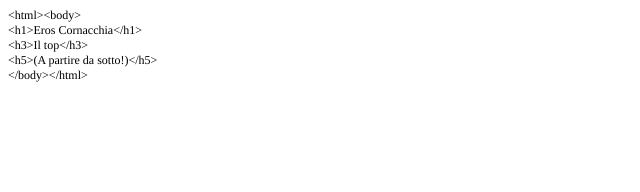
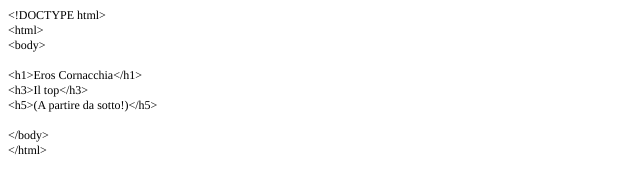
Before and after one commit to colgema/colgema.github.io, a plain HTML site: page index.html in a window 1280 px wide. Shown: the whole page, without its empty margins (0-640 px from the left). Drawn offline with Linux system fonts and the light colour scheme.

Commit message:
terzo upload

```diff
--- a/index.html
+++ b/index.html
@@ -8,13 +8,19 @@
   <meta name="CocoaVersion" content="1265.21">
   <style type="text/css">
     p.p1 {margin: 0.0px 0.0px 0.0px 0.0px; font: 12.0px Times}
+    p.p2 {margin: 0.0px 0.0px 0.0px 0.0px; font: 12.0px Times; min-height: 14.0px}
   </style>
 </head>
 <body>
-<p class="p1">&lt;html&gt;&lt;body&gt;</p>
+<p class="p1">&lt;!DOCTYPE html&gt;</p>
+<p class="p1">&lt;html&gt;</p>
+<p class="p1">&lt;body&gt;</p>
+<p class="p2"><br></p>
 <p class="p1">&lt;h1&gt;Eros Cornacchia&lt;/h1&gt;</p>
 <p class="p1">&lt;h3&gt;Il top&lt;/h3&gt;</p>
 <p class="p1">&lt;h5&gt;(A partire da sotto!)&lt;/h5&gt;</p>
-<p class="p1">&lt;/body&gt;&lt;/html&gt;</p>
+<p class="p2"><br></p>
+<p class="p1">&lt;/body&gt;</p>
+<p class="p1">&lt;/html&gt;</p>
 </body>
 </html>
```
